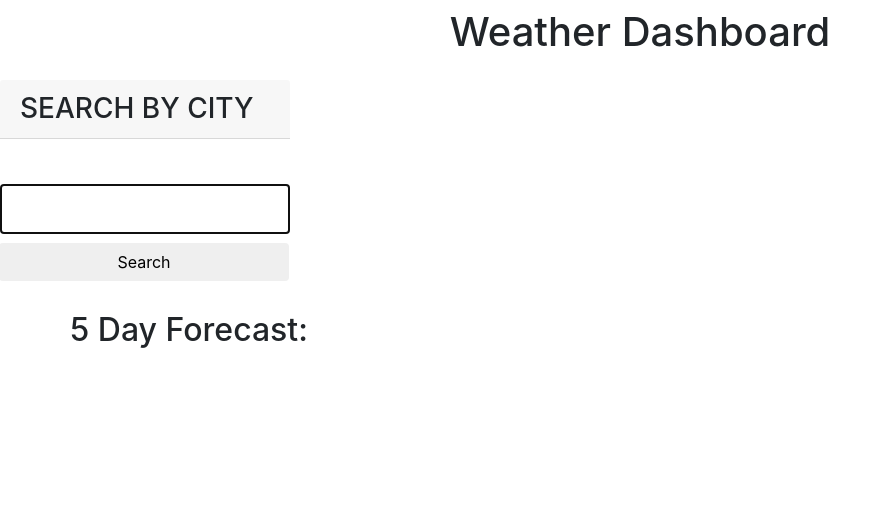
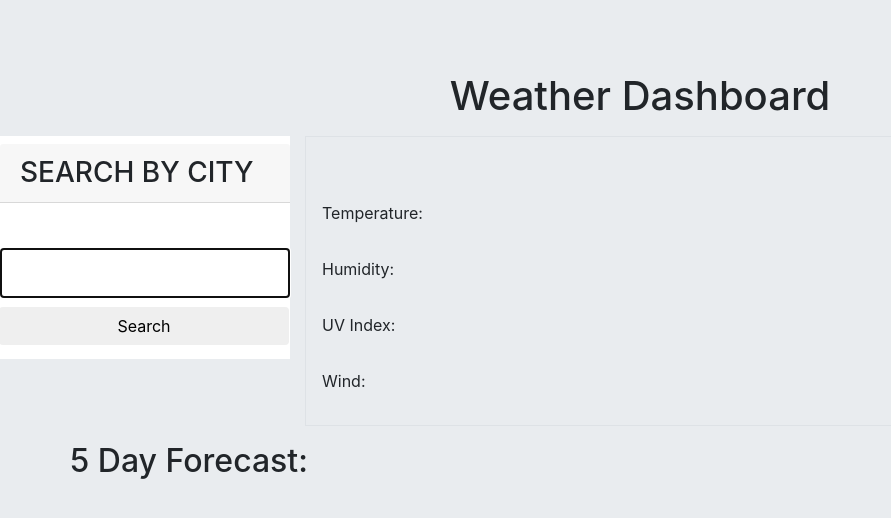
Before and after one commit to GraceKevin/weather-dashAPI, a plain HTML site: page index.html in a window 1280 px wide. Shown: the whole page, without its empty margins (0-891 px from the left). Drawn offline with nearby package versions, Linux system fonts and the light colour scheme.

Commit message:
updated bootstrap layout

```diff
--- a/assets/js/script.js
+++ b/assets/js/script.js
@@ -1,3 +1,5 @@
+// https://www.youtube.com/watch?v=f__x1VofV2Q //  https://github.com/Tom0901/Weather-App
+// file:///Users/Kevin/Desktop/Class-Projects/git-it-done/index.html
 // weather API   -      api.openweathermap.org/data/2.5/weather?q={city name}&appid={API key}
 //  e67b161ec4b0a06c7be80ec0f1213f7c
 
@@ -46,7 +48,7 @@ var getCityName = function (city) {
             console.log(response);
             response.json().then(function(data) {
                 console.log(data);
-                displayCity(data, user);
+                displayCity(data,);
             });
         }
         else {
--- a/index.html
+++ b/index.html
@@ -10,7 +10,7 @@
     <title>Weather API</title>
 </head>
 
-<body class="flex-column min-100-vh">
+<body class="jumbotron jumbotron-fluid">
     <header id="dashboard" class="container">
         <h1 class="display-6 text-center py-2">Weather Dashboard</h1>
     </header>
@@ -20,22 +20,45 @@
     <div class="col-3">
     <div class="bg-white py-2" id="left-column">
         <h3 class="card-header text-uppercase">Search By City</h3>
-        <form id="city-form" class="card-body"></form>
-        <input name="cityname" id="cityname" type="text" autofocus="true" class="form-input"/>
-        <button type="submit" class="btn">Search</button>
+            <form id="city-form" class="card-body"></form>
+                <input name="cityname" id="cityname" type="text" autofocus="true" class="form-input"/>
+                <button type="submit" class="btn search-button" id="searchbtn">Search</button>
         <!--SPACE TO HOLD PRIOR CITIES-->
         <div id="city-container" class="list-group"></div>
     </div>
     </div>
 
     <!--CURRENT CITY TEMP / STATS -->
-    <div class="col-lg-9">
-        <div id="current-city" class=""></div>
+    <div class="col-9">
+        <div class="row border">
+            <div class="col-12 p-3 pt-2" id="cityWeather">
+                <div class="row">
+                    <div class="col-12 py-3" id="city"></div>
+                </div>
+                <div class="row">
+                    <div class="col-12 py-3">Temperature: <span id="temperature"></span></div>
+                </div>
+                <div class="row">
+                    <div class="col-12 py-3">Humidity: <span id="humidity"></span></div>
+                </div>
+                <div class="row">
+                    <div class="col-12 py-3">UV Index: <span id="uvIndex"></span></div>
+                </div>
+                <div class="row">
+                    <div class="col-12 py-3">Wind: <span id="wind"></span></div>
+                </div>
+            </div>
+        </div>
     </div>
 
     <!--5 DAY FORECAST-->
     <div class="container my-3 pb-4" id="forecast">
-        <h2 class="subtitle">5 Day Forecast:<span id="city-search-term"></span></h2>
+        <div class="container mx-auto">
+            <div class="row">
+                <h2 class="subtitle">5 Day Forecast:<span id="city-search-term"></span></h2>
+            </div>
+            <div class="row" id="forecast-container"></div>
+        </div>
     </div>
     </main>
 
```
